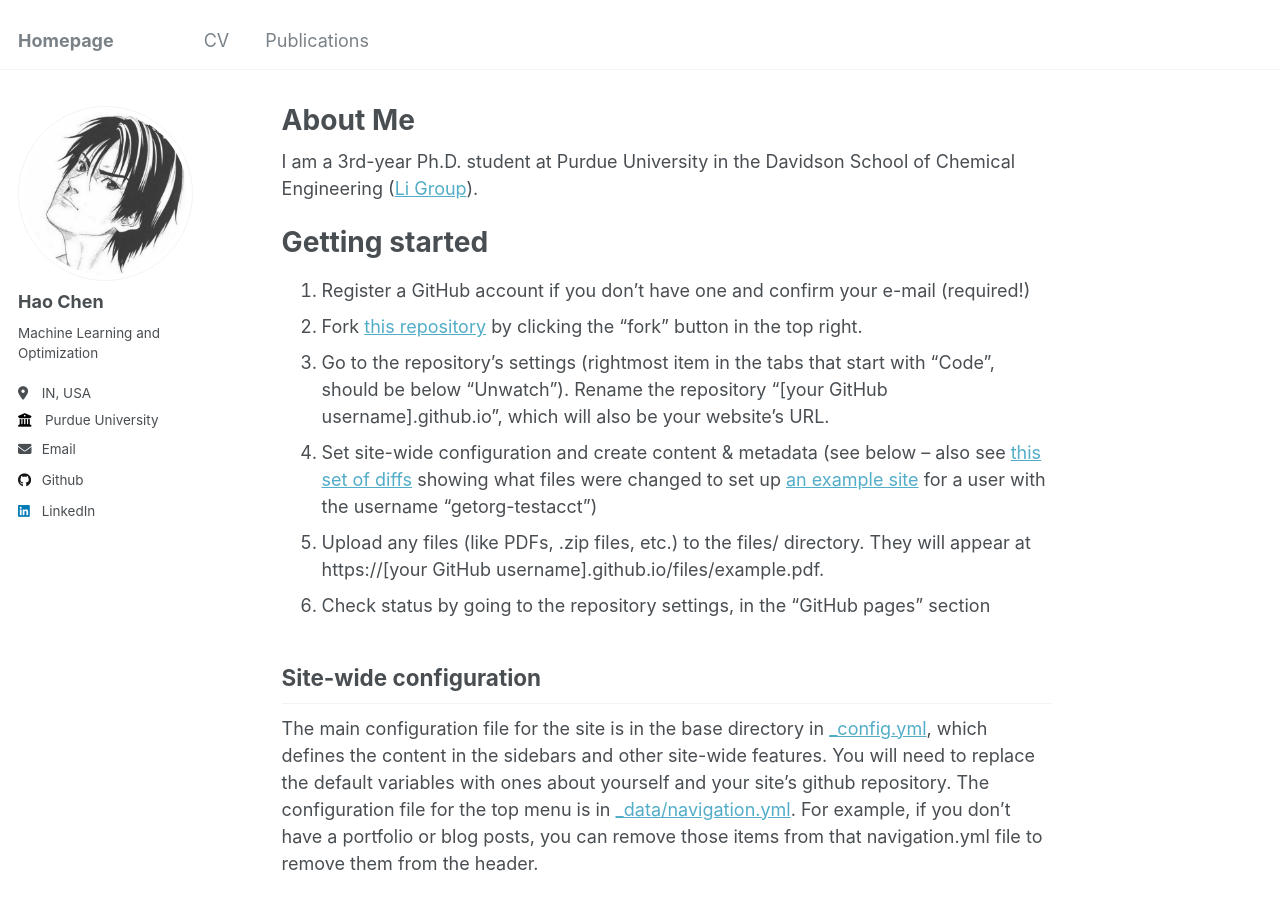
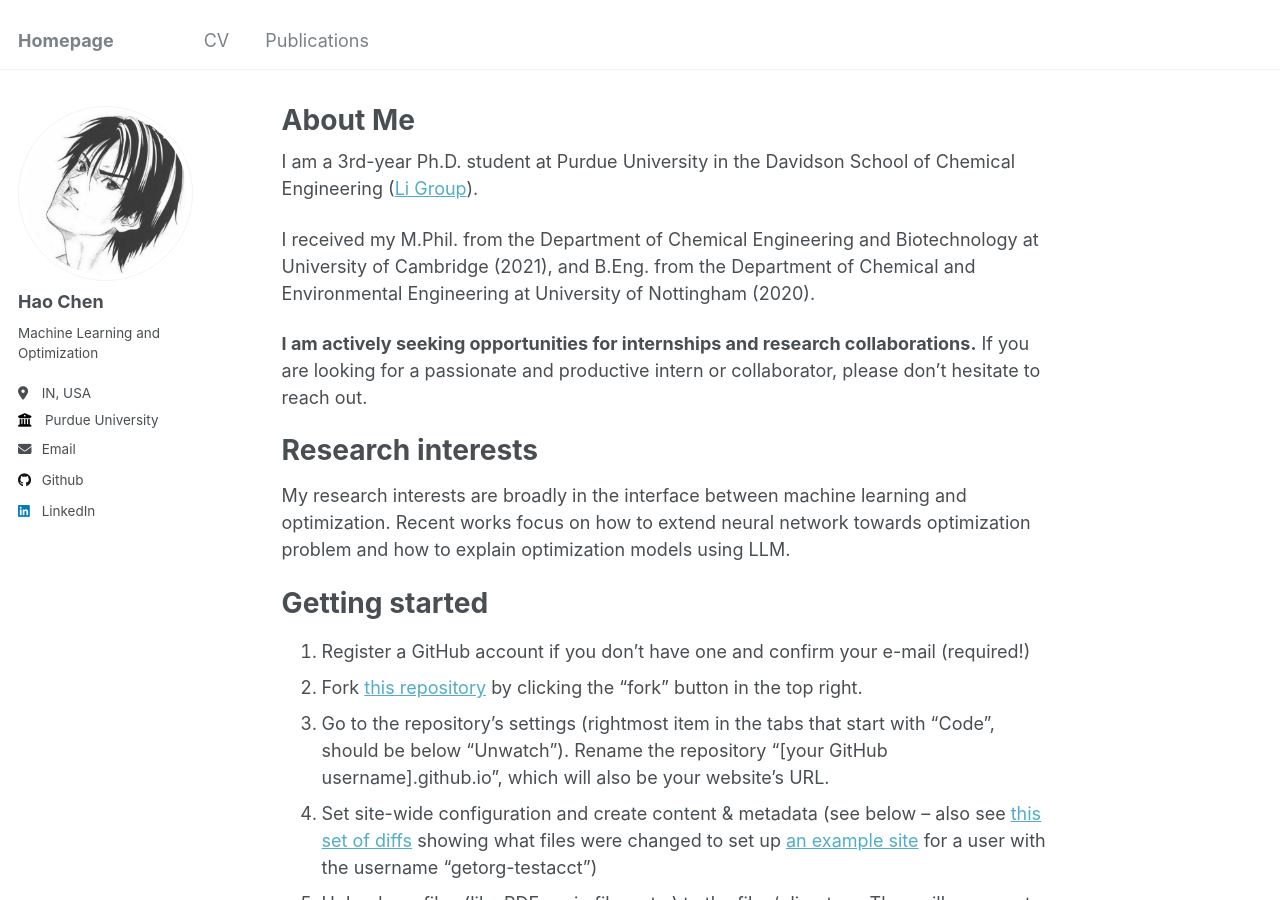
Before and after one commit to GeraltSHEN/Gin-Hao-Chen, a Jekyll site: the page built from _pages/about.md, in a window 1280 px wide and 900 px high. Built offline with Jekyll 4.4.1, drawn with Linux system fonts in a browser that asks for light colours.

Commit message:
update about

```diff
--- a/_pages/about.md
+++ b/_pages/about.md
@@ -9,12 +9,12 @@
 
 I am a 3rd-year Ph.D. student at Purdue University in the Davidson School of Chemical Engineering ([Li Group](https://canli1.github.io)).
 
-<!-- I received my M.Phil. from the Department of Chemical Engineering and Biotechnology at University of Cambridge (2021), and B.Eng. from the Department of Chemical and Environmental Engineering at University of Nottingham (2020).
+I received my M.Phil. from the Department of Chemical Engineering and Biotechnology at University of Cambridge (2021), and B.Eng. from the Department of Chemical and Environmental Engineering at University of Nottingham (2020).
 
 **I am actively seeking opportunities for internships and research collaborations.** If you are looking for a passionate and productive intern or collaborator, please don't hesitate to reach out.
 
 # Research interests
-My research interests are broadly in the interface between machine learning and optimization. Recent works focus on how to extend neural network towards optimization problem and how to explain optimization models using LLM.  -->
+My research interests are broadly in the interface between machine learning and optimization. Recent works focus on how to extend neural network towards optimization problem and how to explain optimization models using LLM.
 
 Getting started
 ======
```
Also changed, not shown: 1 other file.
